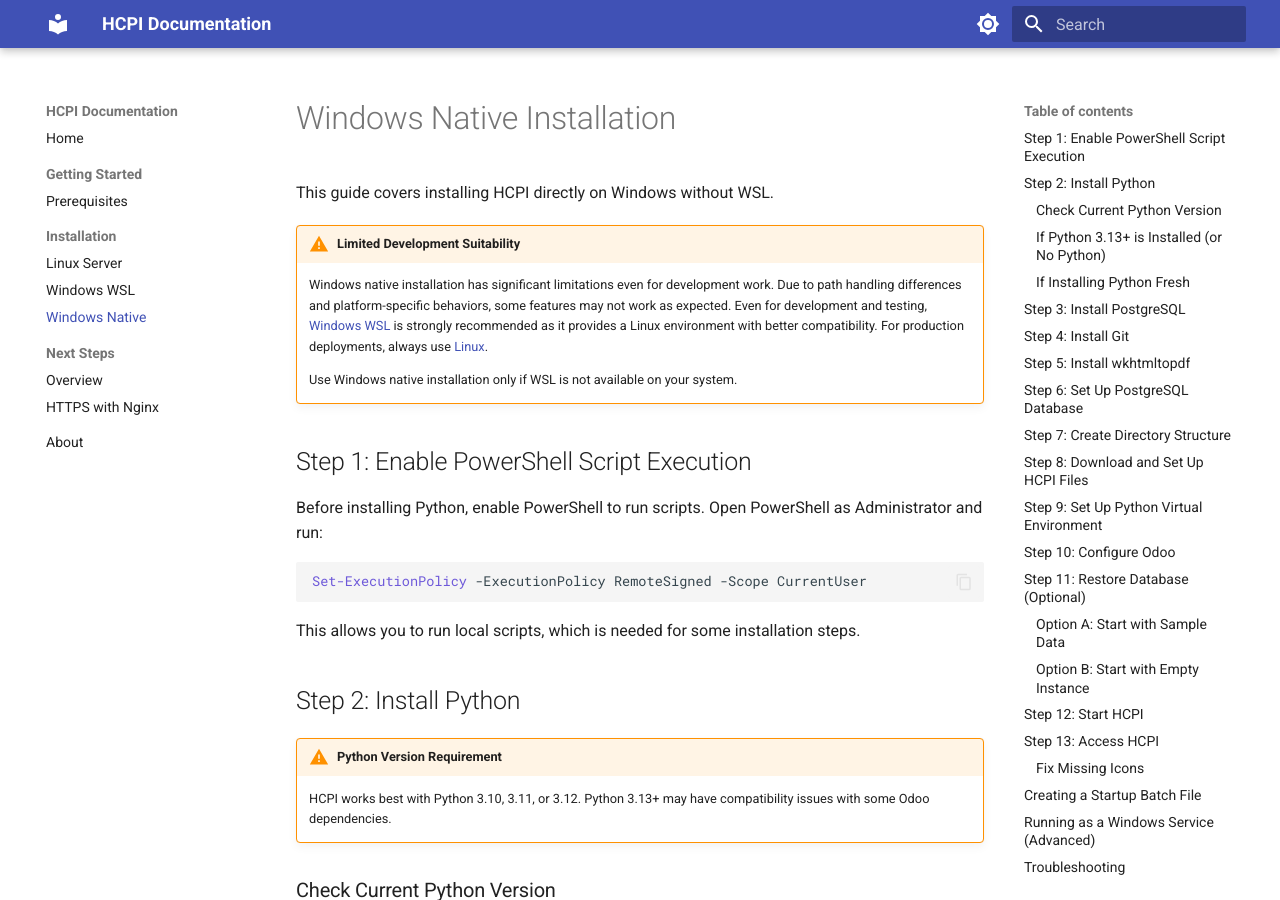
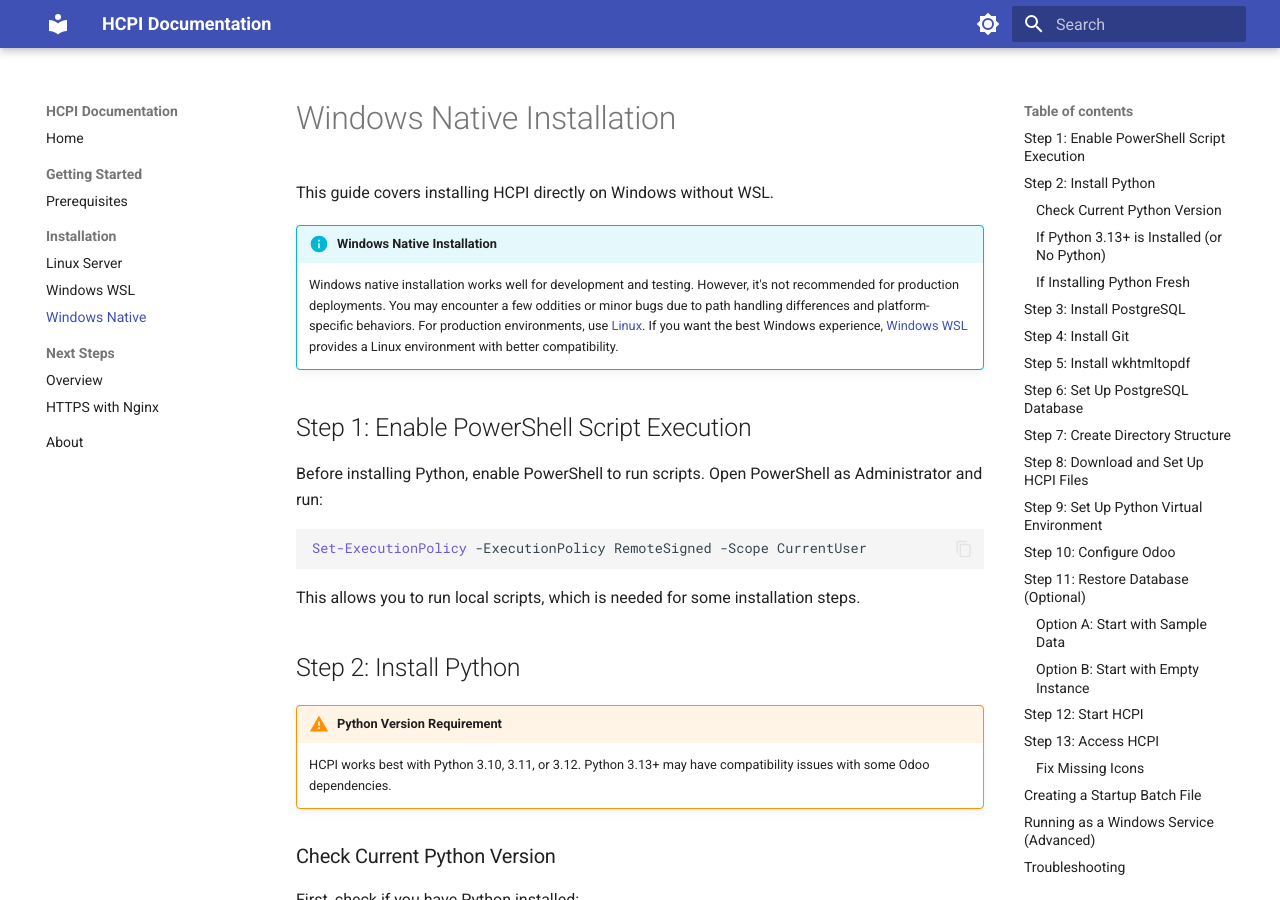
Before and after one commit to kanyeceejayA/hcpi-docs, an MkDocs documentation site: the page built from docs/installation/windows-native.md, in a window 1280 px wide and 900 px high. Built offline with MkDocs 1.6.1 and Material for MkDocs 9.7.7, drawn with Linux system fonts in a browser that asks for light colours.

Commit message:
udpates to native

```diff
--- a/docs/installation/windows-native.md
+++ b/docs/installation/windows-native.md
@@ -2,10 +2,8 @@
 
 This guide covers installing HCPI directly on Windows without WSL.
 
-!!! warning "Limited Development Suitability"
-    Windows native installation has significant limitations even for development work. Due to path handling differences and platform-specific behaviors, some features may not work as expected. Even for development and testing, [Windows WSL](windows-wsl.md) is strongly recommended as it provides a Linux environment with better compatibility. For production deployments, always use [Linux](linux.md).
-
-    Use Windows native installation only if WSL is not available on your system.
+!!! info "Windows Native Installation"
+    Windows native installation works well for development and testing. However, it's not recommended for production deployments. You may encounter a few oddities or minor bugs due to path handling differences and platform-specific behaviors. For production environments, use [Linux](linux.md). If you want the best Windows experience, [Windows WSL](windows-wsl.md) provides a Linux environment with better compatibility.
 
 ## Step 1: Enable PowerShell Script Execution
 
```
